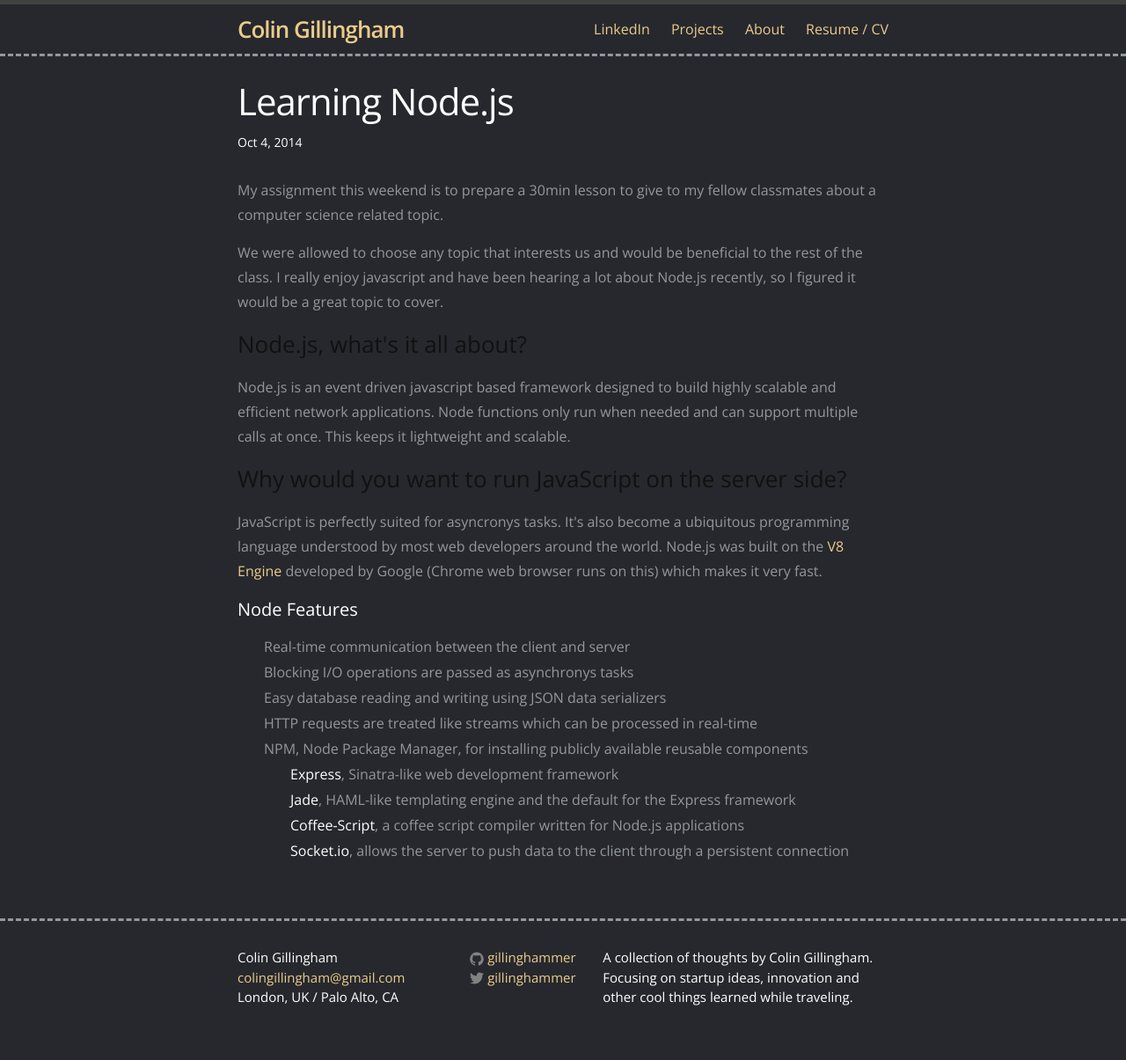
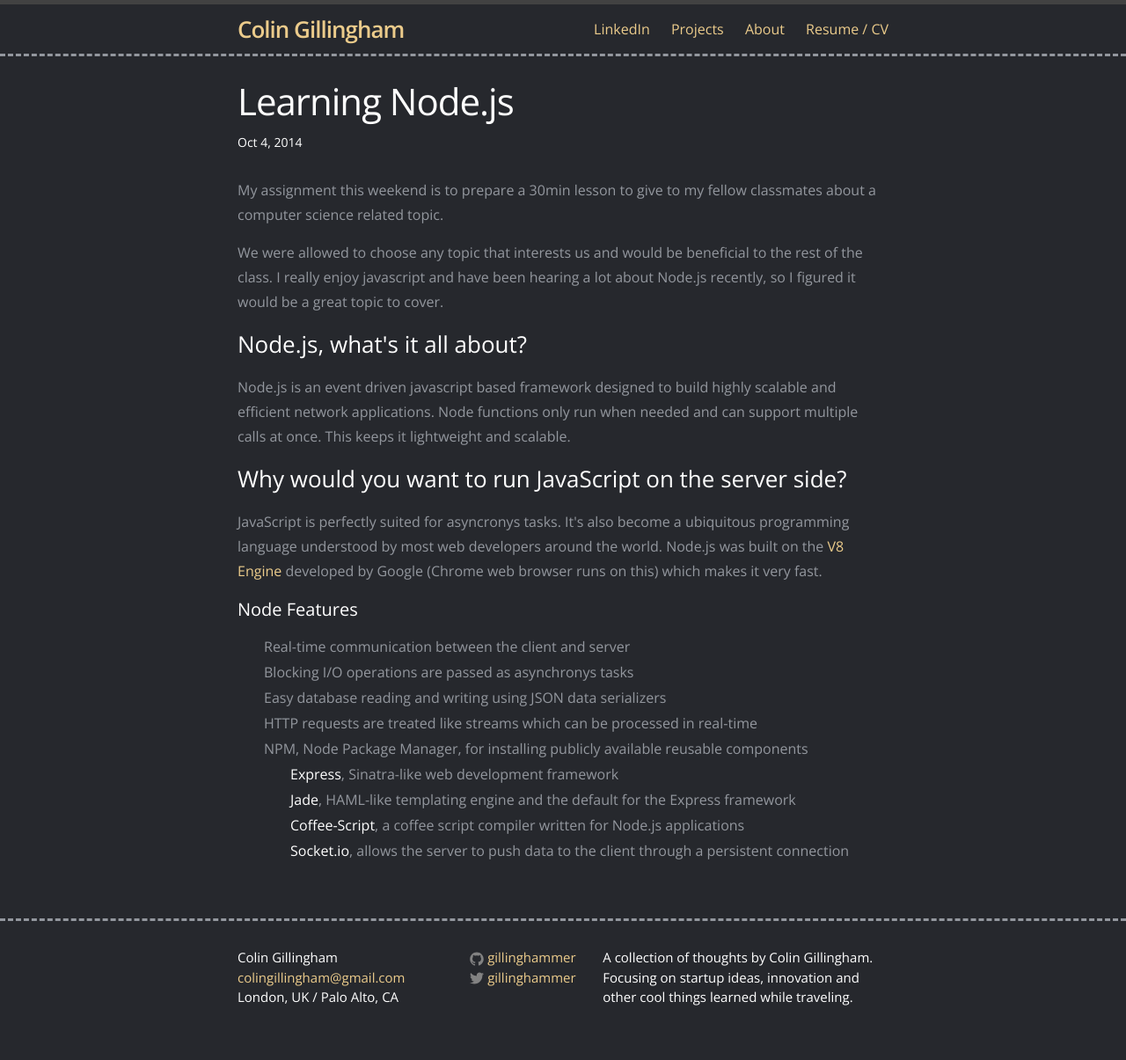
Before and after one commit to Gillinghammer/gillinghammer.github.io, a Jekyll site: the page built from _posts/2014-10-04-Learning-Node.js.html, in a window 1280 px wide. Shown: the whole page at 88% size. Built offline with Jekyll 4.4.1, drawn with Linux system fonts in a browser that asks for light colours.

Commit message:
updated h3 styling

```diff
--- a/css/style.scss
+++ b/css/style.scss
@@ -36,9 +36,6 @@ body {
       div#headline {
         h2 {
           color: $special-color;
-        }
-        h3 {
-          color: $primary-color;
         }
         h4 {
           color: $primary-color;
@@ -150,6 +147,10 @@ body {
             a {
               color: $primary-color;
             }
+
+          }
+          h3 {
+            color: $primary-color;
           }
           p {
             color: $secondary-color;
```
